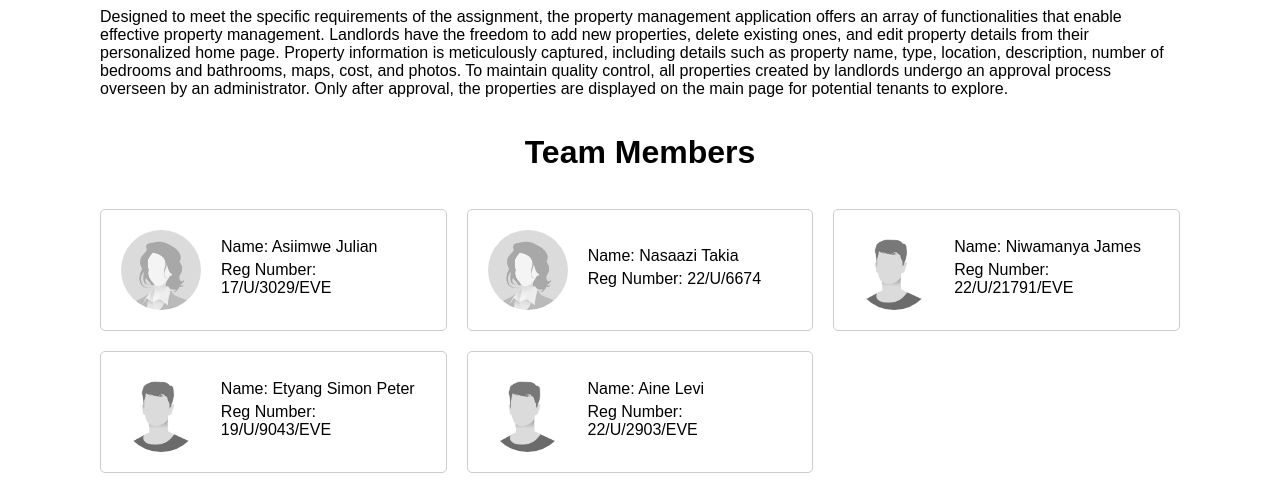
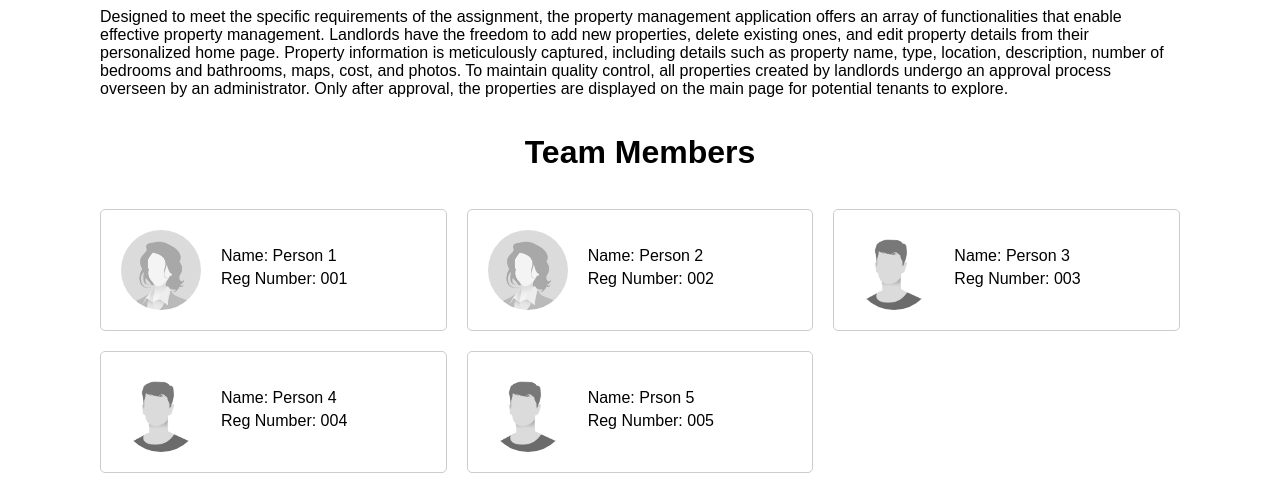
Before and after one commit to TusiimeAllan/PropMasters, a PHP site: page /about_us.php in a window 1280 px wide. Shown: the part 307-800 px from the top of the page. Run offline with PHP 8.4, Linux system fonts and the light colour scheme.

Commit message:
Update about_us.php

```diff
--- a/about_us.php
+++ b/about_us.php
@@ -57,36 +57,36 @@
             <div class="team-member">
                 <img src="assets/images/team/female_dp.jpg" alt="Team Member 1">
                 <div class="team-member-details">
-                    <p>Name: Asiimwe Julian</p>
-                    <p>Reg Number: 17/U/3029/EVE</p>
+                    <p>Name: Person 1</p>
+                    <p>Reg Number: 001</p>
                 </div>
             </div>
             <div class="team-member">
                 <img src="assets/images/team/female_dp.jpg" alt="Team Member 2">
                 <div class="team-member-details">
-                    <p>Name: Nasaazi Takia</p>
-                    <p>Reg Number: 22/U/6674</p>
+                    <p>Name: Person 2</p>
+                    <p>Reg Number: 002</p>
                 </div>
             </div>
             <div class="team-member">
                 <img src="assets/images/team/male_dp.png" alt="Team Member 3">
                 <div class="team-member-details">
-                    <p>Name: Niwamanya James</p>
-                    <p>Reg Number: 22/U/21791/EVE</p>
+                    <p>Name: Person 3</p>
+                    <p>Reg Number: 003</p>
                 </div>
             </div>
             <div class="team-member">
                 <img src="assets/images/team/male_dp.png" alt="Team Member 4">
                 <div class="team-member-details">
-                    <p>Name: Etyang Simon Peter</p>
-                    <p>Reg Number: 19/U/9043/EVE</p>
+                    <p>Name: Person 4</p>
+                    <p>Reg Number: 004</p>
                 </div>
             </div>
             <div class="team-member">
                 <img src="assets/images/team/male_dp.png" alt="Team Member 5">
                 <div class="team-member-details">
-                    <p>Name: Aine Levi</p>
-                    <p>Reg Number: 22/U/2903/EVE</p>
+                    <p>Name: Prson 5</p>
+                    <p>Reg Number: 005</p>
                 </div>
             </div>
         </div>
```
